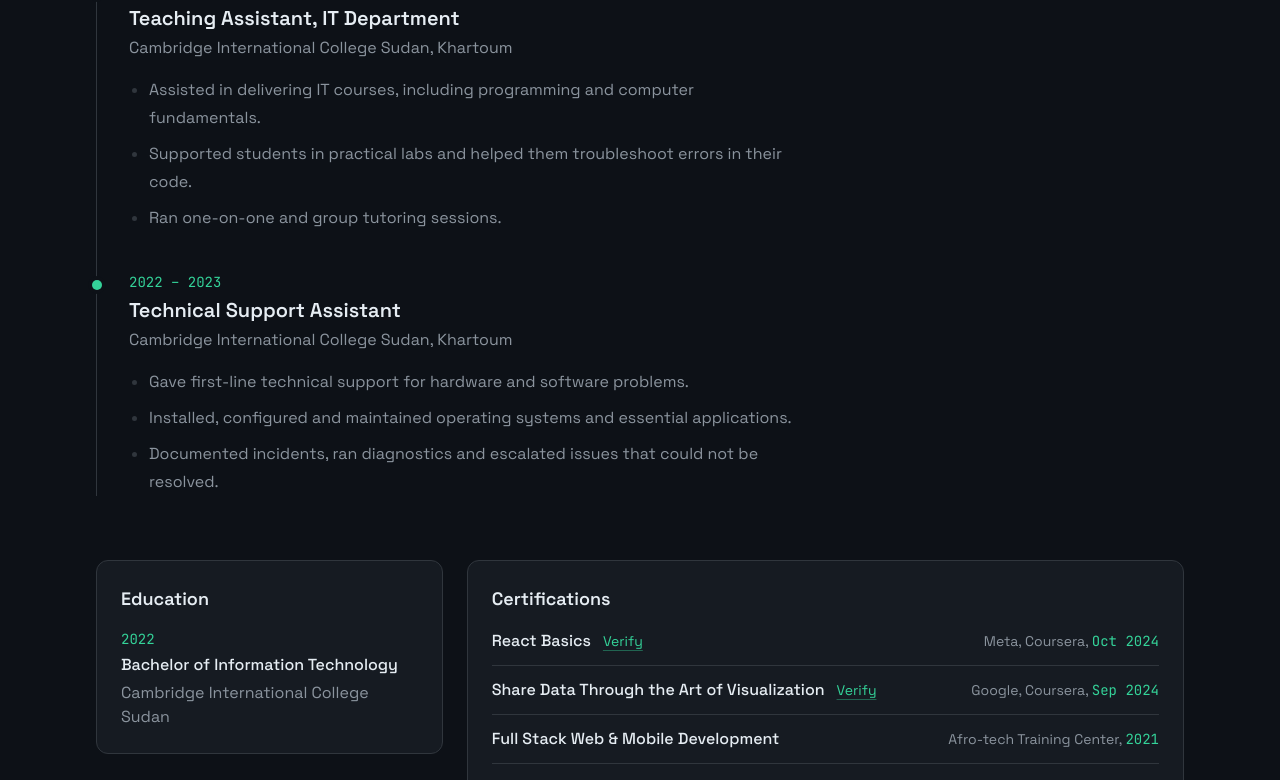
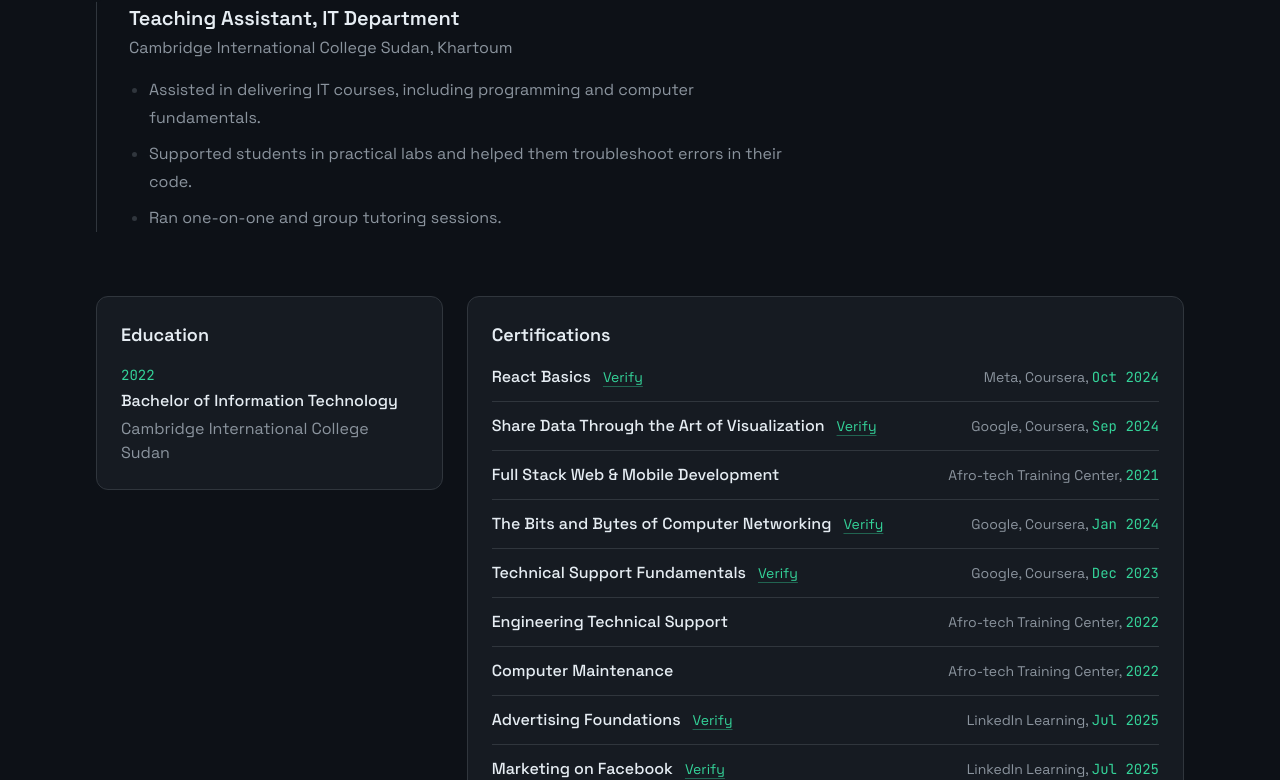
Before and after one commit to Mu21stafa23/personal-website, a Next.js app: page / in a window 1280 px wide. Shown: the part 3217-3997 px from the top of the page. Built offline with nearby package versions, Linux system fonts and the light colour scheme.

Commit message:
Experience: remove the Technical Support Assistant role
Co-Authored-By: Claude Opus 5.5 <noreply@anthropic.com>
Claude-Session: https://claude.ai/code/session_01TkRPnwSefusrgepjoER5a5

```diff
--- a/app/components/Experience.tsx
+++ b/app/components/Experience.tsx
@@ -19,16 +19,6 @@ const jobs = [
       'Assisted in delivering IT courses, including programming and computer fundamentals.',
       'Supported students in practical labs and helped them troubleshoot errors in their code.',
       'Ran one-on-one and group tutoring sessions.',
-    ],
-  },
-  {
-    role: 'Technical Support Assistant',
-    place: 'Cambridge International College Sudan, Khartoum',
-    period: '2022 – 2023',
-    points: [
-      'Gave first-line technical support for hardware and software problems.',
-      'Installed, configured and maintained operating systems and essential applications.',
-      'Documented incidents, ran diagnostics and escalated issues that could not be resolved.',
     ],
   },
 ]
```
